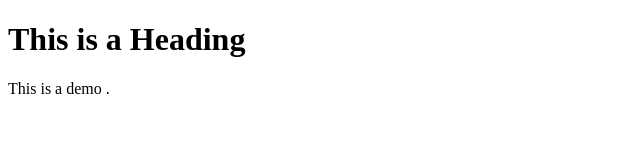
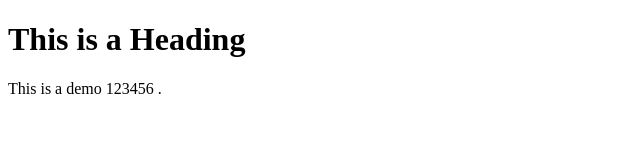
Before and after one commit to krishdevapp/DEV, a plain HTML site: page indes.html in a window 1280 px wide. Shown: the full height of the page, 0-640 px from the left. Drawn offline with Linux system fonts and the light colour scheme.

Commit message:
Update indes.html

```diff
--- a/indes.html
+++ b/indes.html
@@ -14,7 +14,7 @@
 
 <h1>This is a Heading</h1>
 
-<p>This is a demo
+<p>This is a demo 123456
 .</p>
 
 
```
